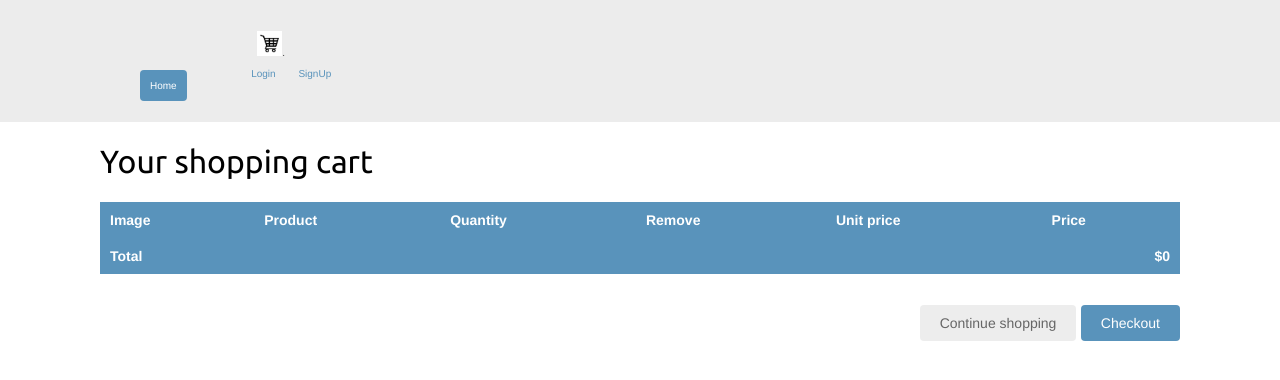
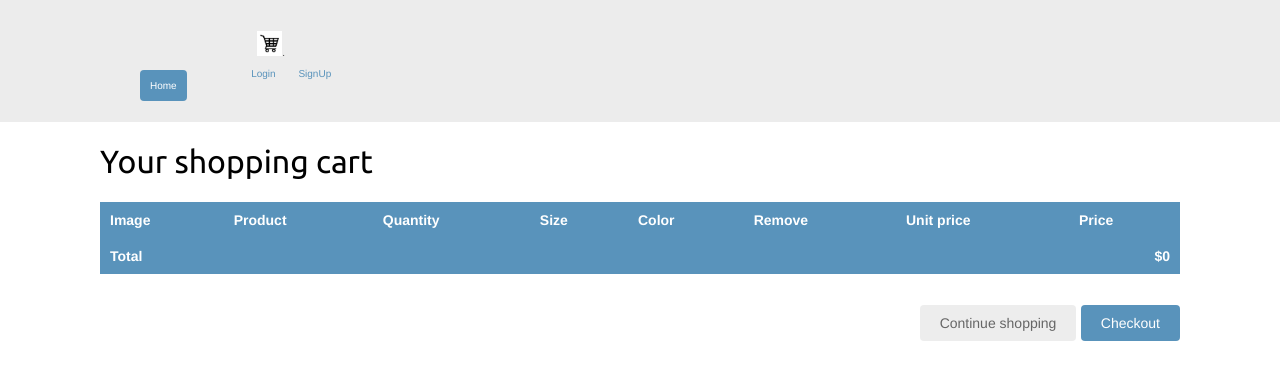
Before and after one commit to divyakorrapati/v5, a Django app: page /cart/ in a window 1280 px wide. Shown: the part 71-451 px from the top of the page. Run offline with Django 3.2, Linux system fonts and the light colour scheme; parts of the project's set-up code (start-up, migrations or seed data) failed here and were passed over.

Commit message:
added code for allowing customer to choose color and size

```diff
--- a/cart/cart.py
+++ b/cart/cart.py
@@ -40,7 +40,7 @@ class Cart(object):
         """
         return sum(item['quantity'] for item in self.cart.values())
 
-    def add(self, product, quantity=1, update_quantity=False):
+    def add(self, product, quantity=1, size=str, color=str, update_quantity=False):
         """
         Add a product to the cart or update its quantity.
         """
--- a/cart/forms.py
+++ b/cart/forms.py
@@ -2,12 +2,19 @@ from django import forms
 
 
 PRODUCT_QUANTITY_CHOICES = [(i, str(i)) for i in range(1, 21)]
+SIZE_CHOICES = [(j, str(j)) for j in ['XS','S','M','L','XL','XXL']]
+COLOR_CHOICES = [(k, str(k)) for k in ['Green','Blue','Red','Orange','Yellow','Black','White']]
 
 class CartAddProductForm(forms.Form):
     quantity = forms.TypedChoiceField(
                                 choices=PRODUCT_QUANTITY_CHOICES,
                                 coerce=int)
-
+    size = forms.TypedChoiceField(
+                                choices=SIZE_CHOICES,
+                                coerce=str)
+    color = forms.TypedChoiceField(
+                                choices=COLOR_CHOICES,
+                                coerce=str)
     update = forms.BooleanField(required=False,
                                 initial=False,
                                 widget=forms.HiddenInput)
--- a/cart/templates/cart/detail.html
+++ b/cart/templates/cart/detail.html
@@ -13,6 +13,8 @@
         <th>Image</th>
         <th>Product</th>
         <th>Quantity</th>
+        <th>Size</th>
+        <th>Color</th>
         <th>Remove</th>
         <th>Unit price</th>
         <th>Price</th>
@@ -36,6 +38,10 @@
                 {% csrf_token %}
               </form>
             </td>
+            <td><form action="{% url "cart:cart_add" product.id %}" method="post">
+                {{ item.update_quantity_form.size }}</form></td>
+            <td><form action="{% url "cart:cart_add" product.id %}" method="post">
+                {{ item.update_quantity_form.color }}</form></td>
             <td><a href="{% url "cart:cart_remove" product.id %}">Remove</a></td>
             <td class="num">${{ item.price }}</td>
             <td class="num">${{ item.total_price }}</td>
@@ -44,7 +50,7 @@
       {% endfor %}
       <tr class="total">
         <td>Total</td>
-        <td colspan="4"></td>
+        <td colspan="6"></td>
         <td class="num">${{ cart.get_total_price }}</td>
       </tr>
     </tbody>
--- a/cart/views.py
+++ b/cart/views.py
@@ -14,6 +14,8 @@ def cart_add(request, product_id):
         cd = form.cleaned_data
         cart.add(product=product,
                  quantity=cd['quantity'],
+                 size=cd['size'],
+                 color=cd['color'],
                 update_quantity=cd['update'])
     return redirect('cart:cart_detail')
 
```
